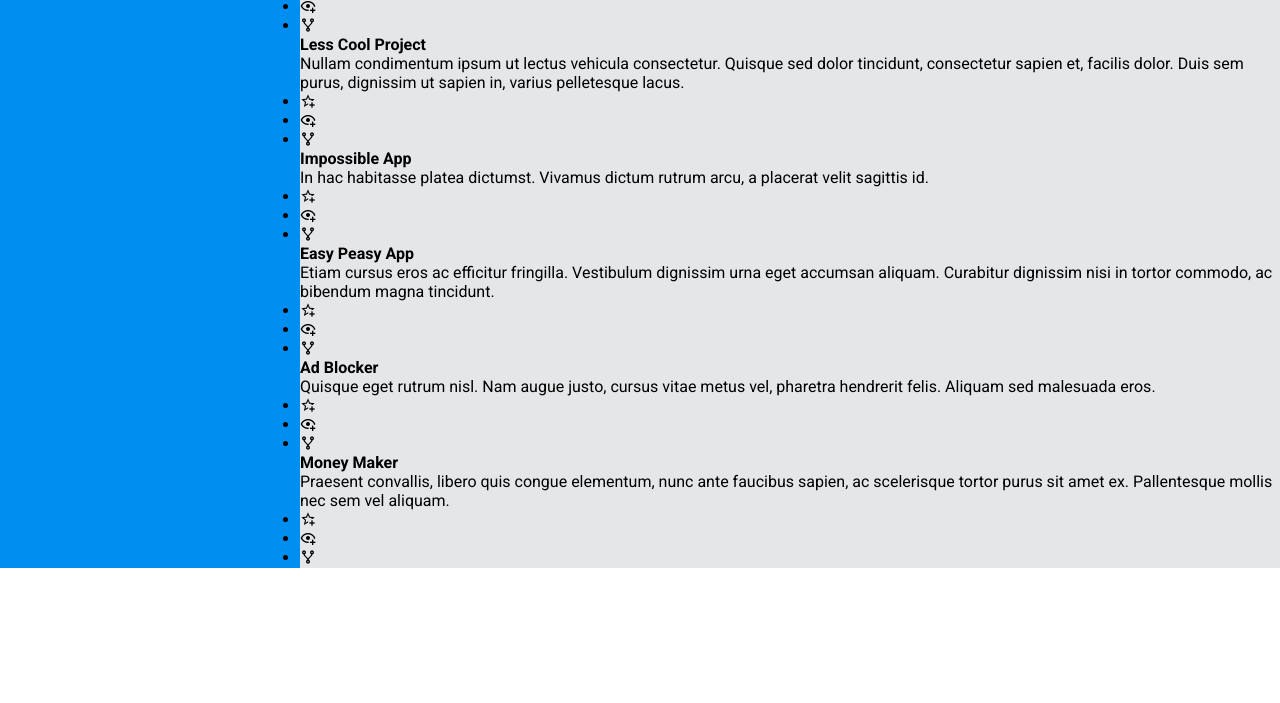
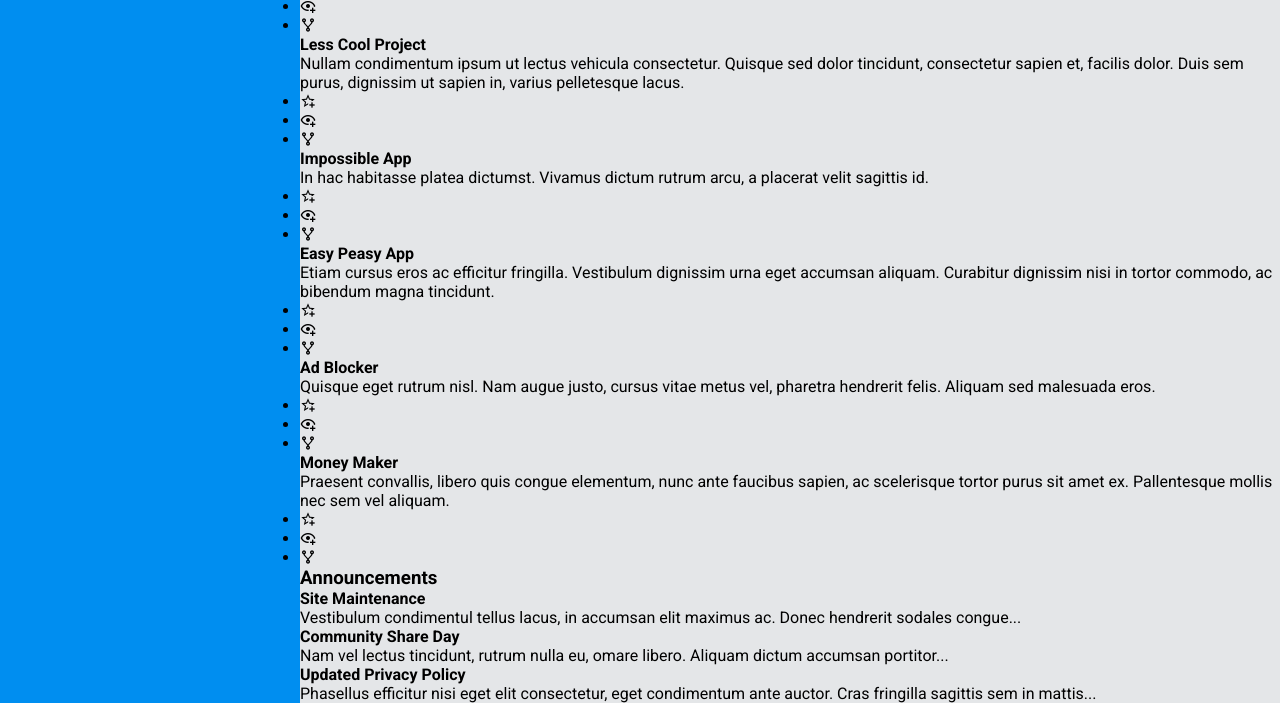
Before and after one commit to emiliano-chp-dev/odin-dashboard, a plain HTML site: page index.html in a window 1280 px wide. Shown: the part 232-935 px from the top of the page. Before the commit the page ends 800 px from the top, so only its background shows below. Drawn offline with Linux system fonts and the light colour scheme.

Commit message:
Create news area elements

```diff
--- a/index.html
+++ b/index.html
@@ -103,7 +103,7 @@
           <h3>Your Projects</h3>
           <div class="projects_container">
             <!-- Project #1 -->
-            <div class="project">
+            <div class="card project">
               <h4>Super Cool Project</h4>
               <p>
                 Sed tempus ut lacus ut scelerisque. Suspendisse solicitudin nibh
@@ -117,7 +117,7 @@
             </div>
 
             <!-- Project #2 -->
-            <div class="project">
+            <div class="card project">
               <h4>Less Cool Project</h4>
               <p>
                 Nullam condimentum ipsum ut lectus vehicula consectetur. Quisque
@@ -132,7 +132,7 @@
             </div>
 
             <!-- Project #3 -->
-            <div class="project">
+            <div class="card project">
               <h4>Impossible App</h4>
               <p>
                 In hac habitasse platea dictumst. Vivamus dictum rutrum arcu, a
@@ -146,7 +146,7 @@
             </div>
 
             <!-- Project #4 -->
-            <div class="project">
+            <div class="card project">
               <h4>Easy Peasy App</h4>
               <p>
                 Etiam cursus eros ac efficitur fringilla. Vestibulum dignissim
@@ -161,7 +161,7 @@
             </div>
 
             <!-- Project #5 -->
-            <div class="project">
+            <div class="card project">
               <h4>Ad Blocker</h4>
               <p>
                 Quisque eget rutrum nisl. Nam augue justo, cursus vitae metus
@@ -175,7 +175,7 @@
             </div>
 
             <!-- Project #6 -->
-            <div class="project">
+            <div class="card project">
               <h4>Money Maker</h4>
               <p>
                 Praesent convallis, libero quis congue elementum, nunc ante
@@ -193,7 +193,39 @@
       </section>
 
       <!-- News area -->
-      <aside class="news_area"></aside>
+      <aside class="news_area">
+        <div class="wrapper announcements">
+          <h3>Announcements</h3>
+          <div class="card announcement">
+            <!-- Announcement #1 -->
+            <div class="announcement">
+              <h4>Site Maintenance</h4>
+              <p>
+                Vestibulum condimentul tellus lacus, in accumsan elit maximus
+                ac. Donec hendrerit sodales congue...
+              </p>
+            </div>
+
+            <!-- Announcement #1 -->
+            <div class="announcement">
+              <h4>Community Share Day</h4>
+              <p>
+                Nam vel lectus tincidunt, rutrum nulla eu, omare libero. Aliquam
+                dictum accumsan portitor...
+              </p>
+            </div>
+
+            <!-- Announcement #1 -->
+            <div class="announcement">
+              <h4>Updated Privacy Policy</h4>
+              <p>
+                Phasellus efficitur nisi eget elit consectetur, eget condimentum
+                ante auctor. Cras fringilla sagittis sem in mattis...
+              </p>
+            </div>
+          </div>
+        </div>
+      </aside>
     </main>
   </body>
 </html>
```
